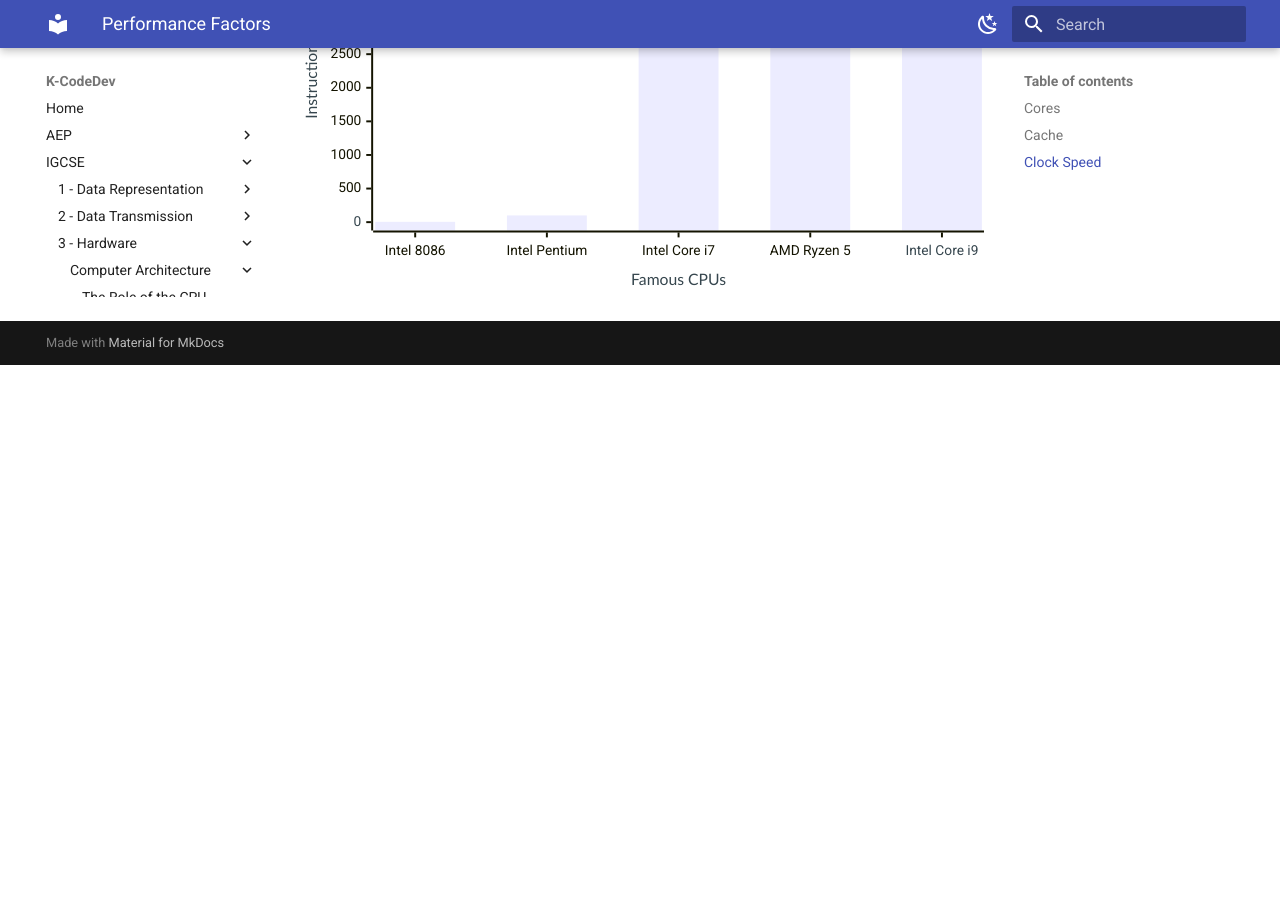
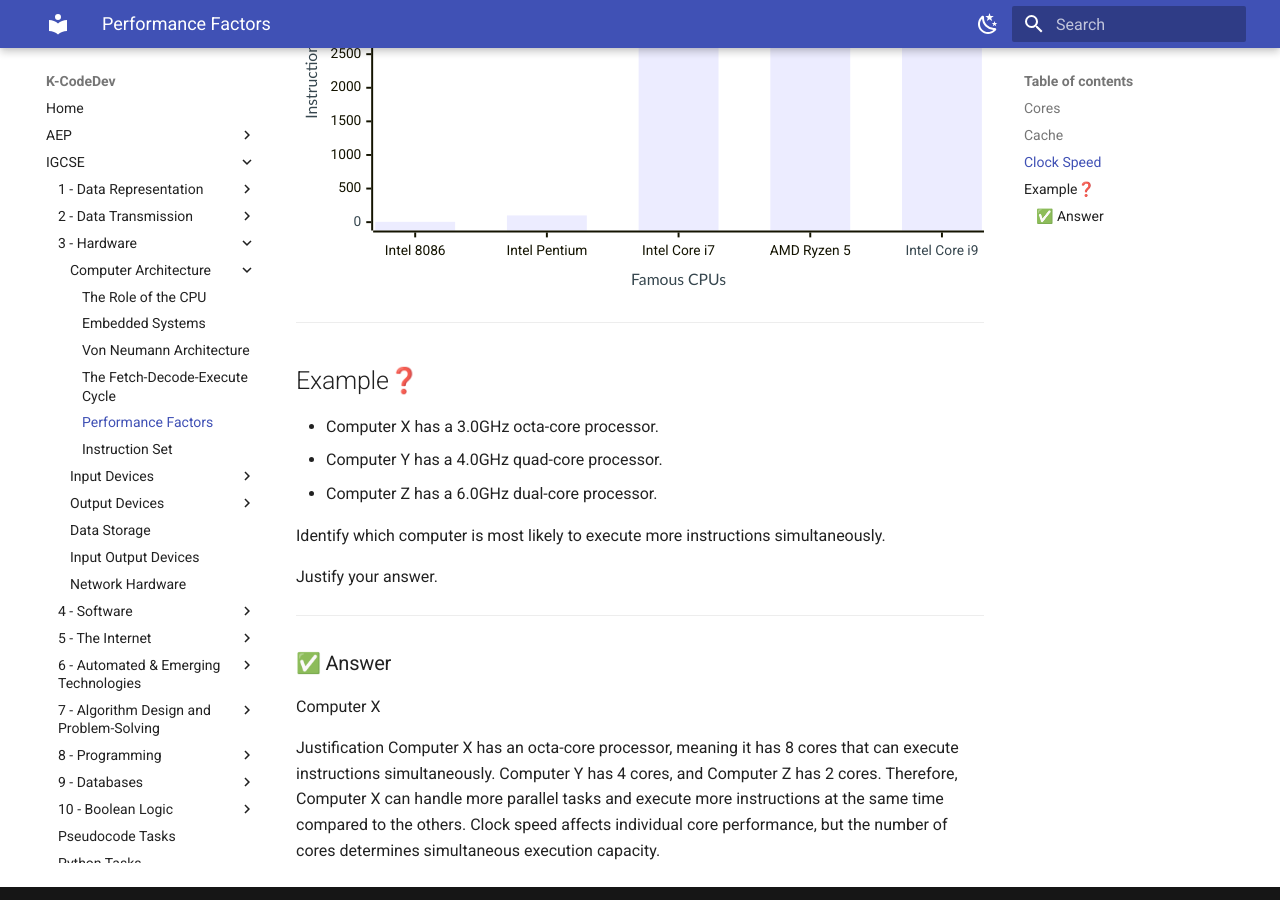
Before and after one commit to kcodedev/mkdocs, an MkDocs documentation site: the page built from docs/IG/3-hardware/computer-architecture/performance-factors.md, in a window 1280 px wide and 900 px high, scrolled down 2038 px. Built offline with MkDocs 1.6.1 and Material for MkDocs 9.7.7, drawn with Linux system fonts in a browser that asks for light colours; before the commit the page ends 2403 px from its top, so only the background shows below that.

Commit message:
performance factors

````diff
--- a/docs/IG/3-hardware/computer-architecture/performance-factors.md
+++ b/docs/IG/3-hardware/computer-architecture/performance-factors.md
@@ -55,3 +55,23 @@ xychart-beta
     y-axis "Instructions per Second" 0 --> 5500
     bar [5, 100, 3000, 4000, 5000]
 ```
+
+---
+
+## Example❓
+
+- Computer X has a 3.0GHz octa-core processor.
+- Computer Y has a 4.0GHz quad-core processor.
+- Computer Z has a 6.0GHz dual-core processor.
+
+Identify which computer is most likely to execute more instructions simultaneously.
+
+Justify your answer.
+
+---
+
+### ✅ Answer
+
+Computer X
+
+Justification Computer X has an octa-core processor, meaning it has 8 cores that can execute instructions simultaneously. Computer Y has 4 cores, and Computer Z has 2 cores. Therefore, Computer X can handle more parallel tasks and execute more instructions at the same time compared to the others. Clock speed affects individual core performance, but the number of cores determines simultaneous execution capacity.
````
